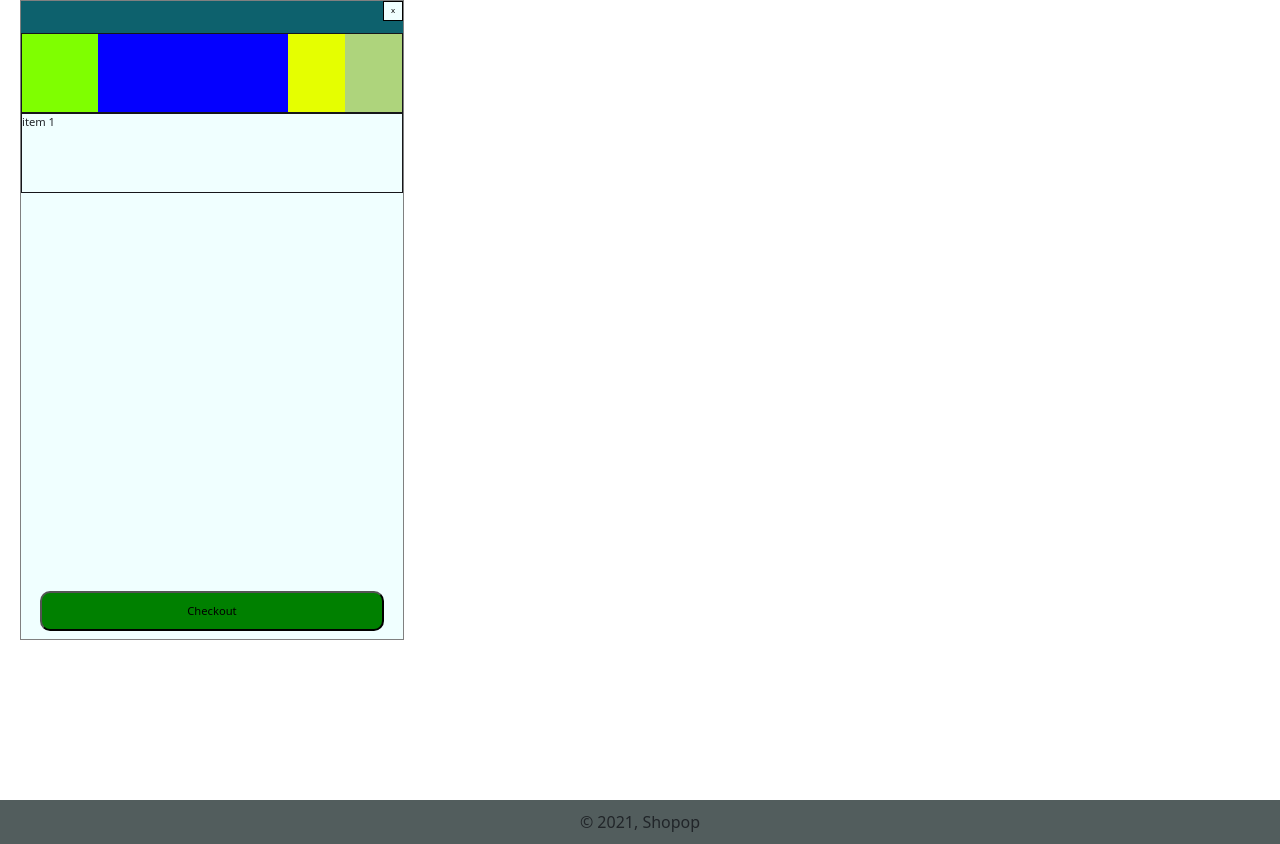
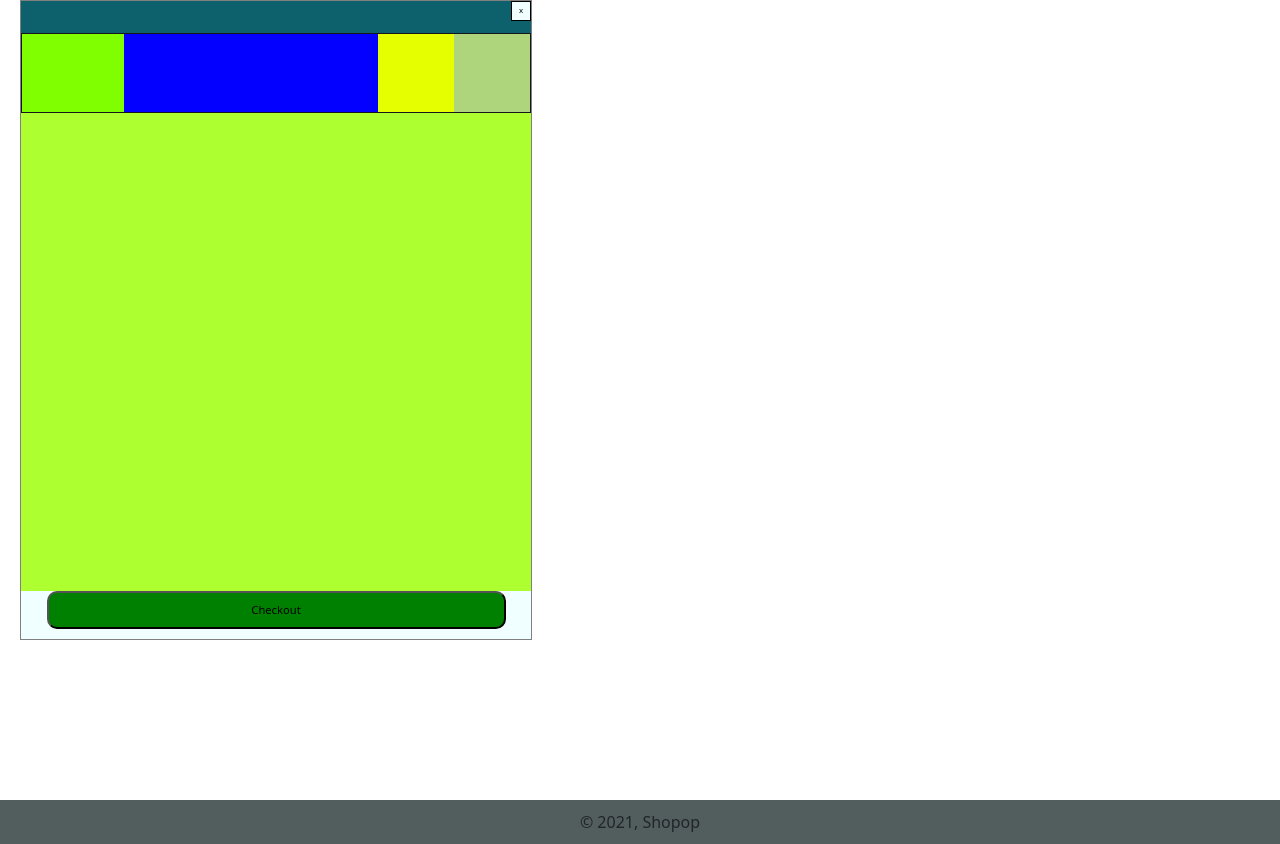
Before and after one commit to RubelBiswasCS/shopping-site, a Django app: page / in a window 1280 px wide. Shown: the part 90-934 px from the top of the page. Run offline with Django 3.2, Linux system fonts and the light colour scheme; data that the repository does not hold is empty; some web fonts are replaced.

Commit message:
modified cart's script

```diff
--- a/store/static/store/css/cart.css
+++ b/store/static/store/css/cart.css
@@ -1,7 +1,7 @@
 .cart{
 
     /* display: none; */
-    width: 30%;
+    width: 40%;
     height: 80vh;
     border: 1px solid gray;
     font-size: .7em;
@@ -19,6 +19,13 @@
     align-items: center;
     height: 95%;
     padding-bottom: 2%;
+}
+.cart-items{
+    display: flex;
+    flex-direction: column;
+    width: 100%;
+    height: 100%;
+    background-color: greenyellow;
 }
 .close-cart{
     display: flex;
--- a/store/templates/store/home.html
+++ b/store/templates/store/home.html
@@ -27,8 +27,11 @@
                 x
             </button>
         </header>
-        <div class="cart-container">
-            <div class="cart-item">
+        <div class="cart-container" id="cart-container">
+
+
+            <div class="cart-items" id='cart-items'>
+                <div class="cart-item" id="cart-item">
                     <section class="item-img">
 
                     </section>
@@ -42,9 +45,9 @@
 
                     </section>
                 </div>
-            <div class="cart-item">
-                <p>item 1</p>
             </div>
+
+
             <button class="checkout-btn" id="checkout">Checkout</button>
         </div>
     </section>
@@ -61,11 +64,35 @@
                             user_id: '{{ request.user.id }}',
                        },
                        success:function(response){
+
                         var myObj = JSON.parse(response);
                            console.log("Success get data");
-                           console.log(myObj.cart_items)
-                           $("#current-p-name").empty();
-                           $("#current-p-name").append(myObj.cart_items);
+                           console.log(myObj.cart_items[1]);
+                           $("#cart-items").empty();
+
+                           for (var i in myObj.cart_items){
+                            console.log(myObj.cart_items[i]);
+                               var temp = `<div class="cart-item" id="cart-item">
+                    <section class="item-img">
+
+                    </section>
+                    <section class="name" id="current-p-name">
+                        ${myObj.cart_items[i]}
+                    </section>
+                    <section class="price">
+
+                    </section>
+                    <section class="item-action">
+
+                    </section>
+                </div>`;
+                // $("#cart-items").append("<p>Hi</p>");
+                            $("#cart-items").append(temp);
+
+                            console.log("Success call");
+                           };
+
+
 
                        },
                        error:function(){
@@ -74,7 +101,7 @@
                        },
                    });
 
-               },500);
+               },1000);
            });
 
         // show and hide cart
--- a/store/views.py
+++ b/store/views.py
@@ -35,11 +35,16 @@ def cart(request):
     user_id = request.POST['user_id']
 
     user = User.objects.get(pk=user_id)
-    cart_items = Cart.objects.first().product.product_name
+    # cart_items = Cart.objects.filter(user=user)
+    if request.method == 'POST':
+        cart_items = Cart.objects.filter(user=user)
 
+    items=[]
+    for i in cart_items:
+        items.append(i.product.product_name)
     data={
 
-        'cart_items':cart_items,
+        'cart_items':items,
     }
 
     response = json.dumps(data)
```
Lines whose indentation alone changed are shown as unchanged.
